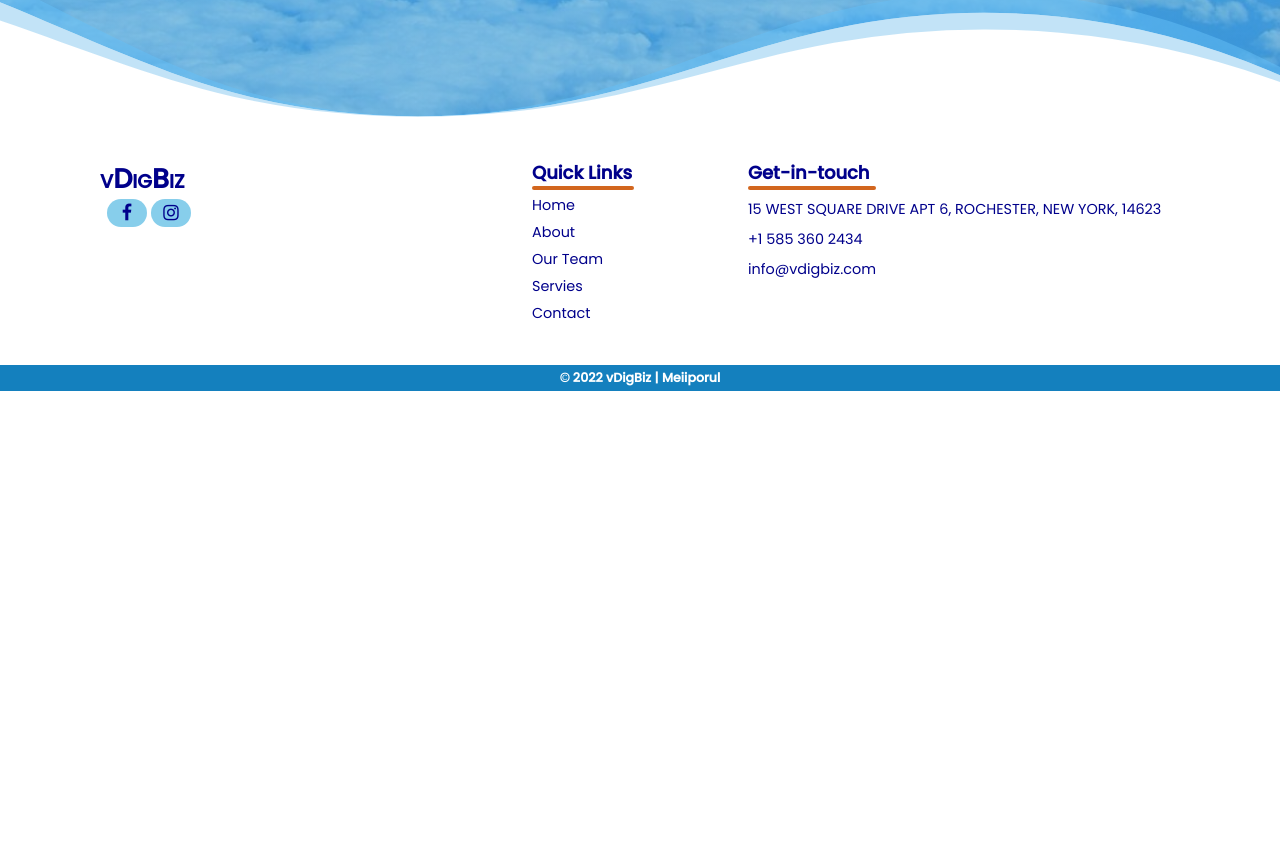
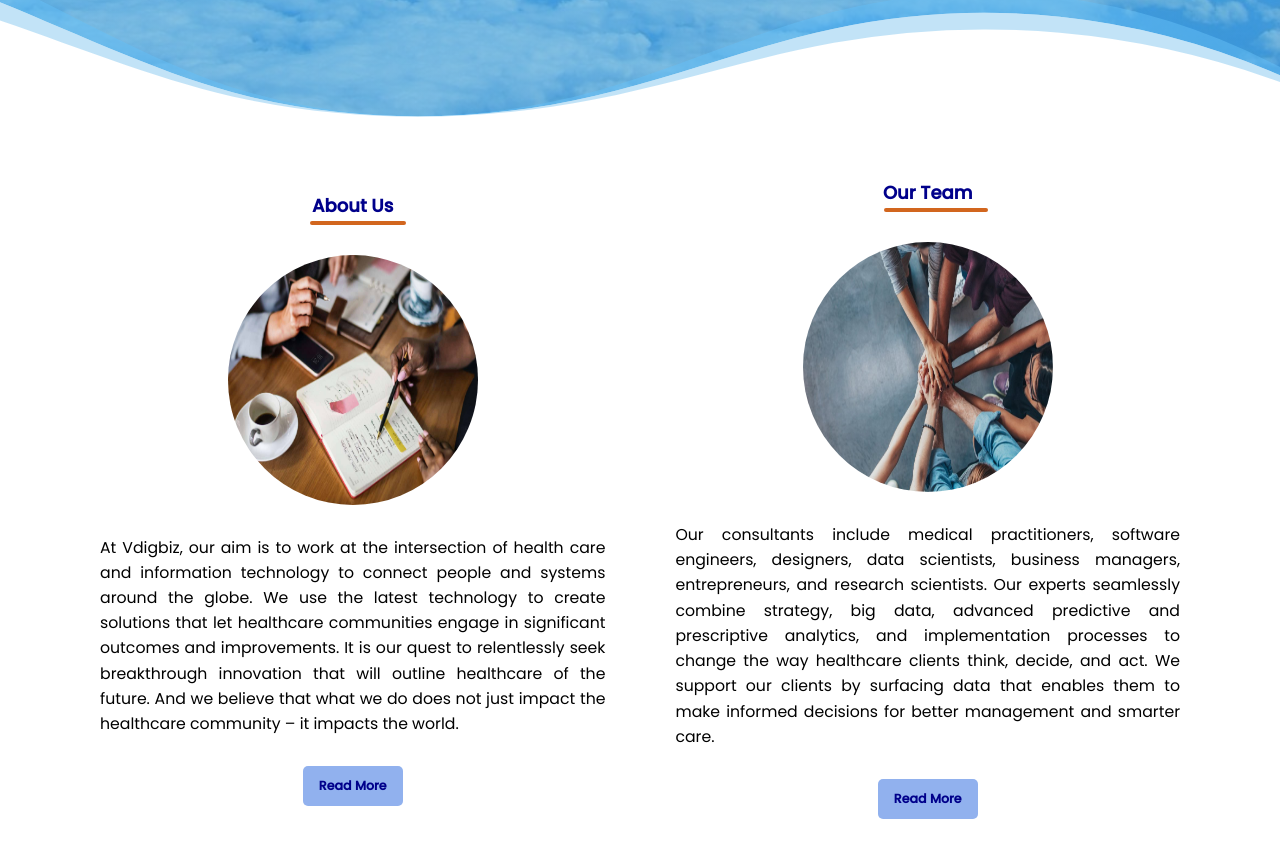
Before and after one commit to MeiiporulTrainingSite/vdigbizreact, a React (Create React App) app in the folder project/: page / in a window 1280 px wide. Shown: the part 601-1460 px from the top of the page. Before the commit the page ends 992 px from the top, so only its background shows below. Built offline with nearby package versions, Linux system fonts and the light colour scheme; a web font is replaced by a local one.

Commit message:
home page about company update

```diff
--- a/project/src/App.js
+++ b/project/src/App.js
@@ -11,8 +11,8 @@ import "./App.css";
 export default function App() {
   return <Layout>
     <Switch>
-      <Route path="/" exact><HomePage/></Route>
-      <Route path="/about"><AboutPage/></Route>
+      <Route path="/" exact><HomePage /></Route>
+      <Route path="/about"><AboutPage /></Route>
       <Route path="/team"></Route>
       <Route path="/service"></Route>
       <Route path="/analytics"><Analytics/></Route>
--- /dev/null
+++ b/project/src/component/home/About_company/AboutCompany.js
@@ -0,0 +1,37 @@
+import React from 'react';
+import AboutContent from './AboutContent';
+import "./About_company.css";
+
+export default function AboutCompany() {
+
+    const AboutCompanyData=[{
+        heading:"About Us",
+        lineClassName:"line aboutus_line_home",
+        // image:"https://assets.website-files.com/5a6eee1392eb9700011b712f/5bf280ca3a50d12f43cc85c0_7-Ways-to-Improve-Work-Performance.jpg",
+        image:"aboutus_home.jpg",
+        alt:"About us",
+        headingContent:"At Vdigbiz, our aim is to work at the intersection of health care and information technology to connect people and systems around the globe. We use the latest technology to create solutions that let healthcare communities engage in significant outcomes and improvements. It is our quest to relentlessly seek breakthrough innovation that will outline healthcare of the future. And we believe that what we do does not just impact the healthcare community – it impacts the world.",
+        link:"/about"
+    },
+{
+    heading:"Our Team",
+    lineClassName:"line our_team_line",
+    image:"our_team.jpeg",
+    alt:"Our team",
+    headingContent:"Our consultants include medical practitioners, software engineers, designers, data scientists, business managers, entrepreneurs, and research scientists. Our experts seamlessly combine strategy, big data, advanced predictive and prescriptive analytics, and implementation processes to change the way healthcare clients think, decide, and act. We support our clients by surfacing data that enables them to make informed decisions for better management and smarter care.",
+link:"/team"
+}]
+  return <div className='home_AboutCompany'>
+    {AboutCompanyData.map((data,index)=>(
+        <AboutContent
+        key={index+1}
+        heading={data.heading}
+        lineClassName={data.lineClassName}
+        image={data.image}
+        alt={data.alt}
+        link={data.link}
+        headingContent={data.headingContent}
+        />
+    ))}
+  </div>;
+}
--- /dev/null
+++ b/project/src/component/home/About_company/AboutContent.css
@@ -0,0 +1,57 @@
+.Company_content_home{
+    display: flex;
+  flex-direction: column;
+  justify-content: center;
+  align-items: center;
+  gap: 30px;
+  box-sizing: border-box;
+}
+.about_heading_home p{
+   font-size: 1rem;
+   text-align: center;
+}
+.home_about_images{
+    height: 250px;
+    width: 250px;
+    border-radius: 250px;
+
+
+}
+.about_heading_home .heading_home{
+    color: darkblue;
+    font-size: 1rem;
+
+}
+.home_aboutteam_content{
+   text-align: justify;
+   font-size: 11.8pt;
+   line-height: 1.4rem;
+
+
+}
+.Company_content_home a .read_more{
+    height: 40px;
+    width: 100px;
+    background-color: rgb(145, 177, 238);
+    color: darkblue;
+    font-weight: bold;
+    font-size: 0.7rem;
+    border: none;
+    outline: none;
+    border-radius: 5px;
+  }
+  .Company_content_home a .read_more:hover {
+    background-color: darkblue;
+    color: #fff;
+  }
+.Company_content_home a{
+    text-decoration: none;
+}
+.aboutus_line_home{
+    width: 12vh;
+    margin: 2% 0 0 5%;
+}
+.our_team_line{
+    width: 13vh;
+    margin: 2% 0 0 8%;
+}
--- /dev/null
+++ b/project/src/component/home/About_company/AboutContent.js
@@ -0,0 +1,20 @@
+import React from 'react';
+import "./AboutContent.css";
+import {Link} from "react-router-dom"
+
+export default function AboutContent(props) {
+  const aboutImage=props.image;
+
+    const imageProps={
+        logo:require("../../images/"+aboutImage)}
+
+  return <div className='Company_content_home'>
+          <h1 className='about_heading_home'>
+              <p className='heading_home'>{props.heading}</p>
+              <p className={props.lineClassName}></p>
+          </h1>
+          <img src={imageProps.logo} alt={props.alt} className='home_about_images'></img>
+        <p className="home_aboutteam_content">{props.headingContent}</p>
+        <Link to={props.link}><button class="read_more">Read More</button></Link>
+  </div>;
+}
--- /dev/null
+++ b/project/src/component/home/About_company/About_company.css
@@ -0,0 +1,5 @@
+.home_AboutCompany{
+    display: flex;
+    padding:60px 100px;
+    gap: 70px;
+}
--- a/project/src/component/home/Nav/Nav.css
+++ b/project/src/component/home/Nav/Nav.css
@@ -52,7 +52,7 @@
   }
 
   li:hover .service-list-home {
-    /* right:5%; */
+
     display: block;
     top: 40px;
   }
--- a/project/src/component/home/home_contact/home_contact.css
+++ b/project/src/component/home/home_contact/home_contact.css
@@ -70,6 +70,7 @@ border-bottom: 1px solid darkblue;
     display: grid;
     grid-template-columns: 30% 10% 40%;
     gap: 10%;
+    box-shadow: 0 5px 10px blue;
 }
 .home_touch p{
     font-size: 1rem;
--- a/project/src/component/home/homepage.js
+++ b/project/src/component/home/homepage.js
@@ -1,12 +1,14 @@
 import React from 'react';
 import Div from "../Div/div"
 import "./homepage.css";
+import AboutCompany from './About_company/AboutCompany';
 
 export default function HomePage() {
   return <div>
 <Div className="home_page">
   <h1>Developing Health Care And Solution</h1>
 </Div>
+<AboutCompany />
 
   </div>;
 }
```
Also changed, not shown: project/src/component/images/aboutus_home.jpg (added).
